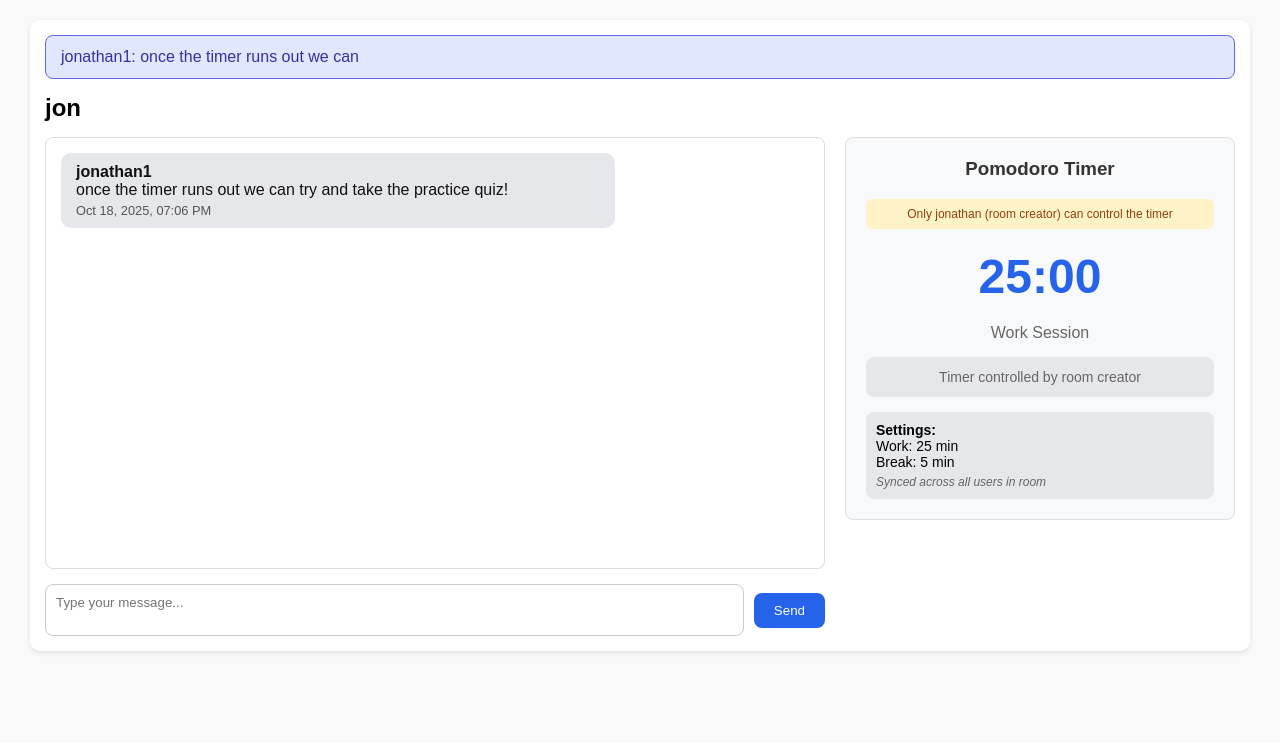
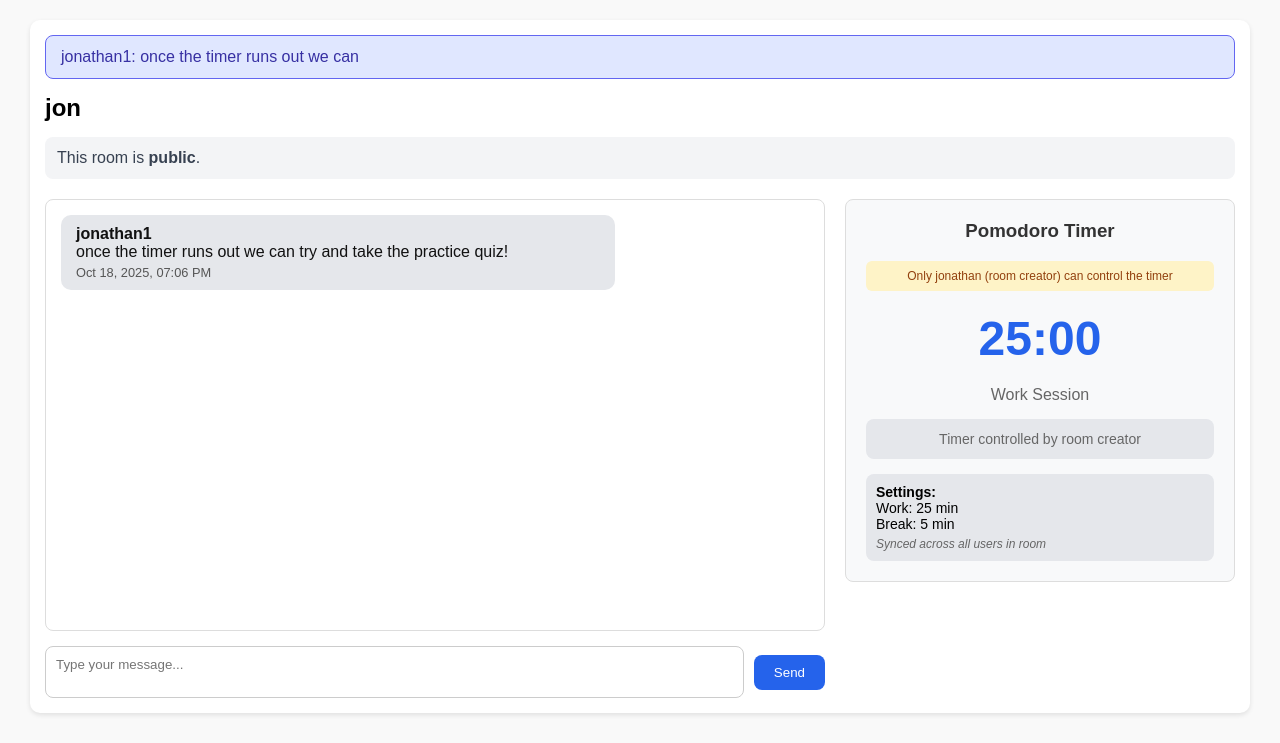
Before and after one commit to Makendy-Midouin-STAC-Software-Engineer/Fall2025-Tuesday-Team-2, a Django app: page /studybuddy/room/1/ in a window 1280 px wide. Shown: the part 68-811 px from the top of the page. Before the commit the page ends 721 px from the top, so only its background shows below. Run offline with Django 5.2, Linux system fonts and the light colour scheme; a user stored in the database is signed in; data comes from the database, SQL or seed files in the repository; both versions use the stored data as it was after the commit.

Commit message:
Implement private room access, add password prompt template

```diff
--- a/studybuddy/models.py
+++ b/studybuddy/models.py
@@ -43,6 +43,8 @@ class Room(models.Model):
     description = models.TextField(blank=True, null=True)
     created_by = models.ForeignKey(User, on_delete=models.CASCADE, related_name="rooms")
     created_at = models.DateTimeField(auto_now_add=True)
+    is_private = models.BooleanField(default=False)
+    password = models.CharField(max_length=128, blank=True, null=True)
 
     # Pomodoro Timer Fields
     timer_started_at = models.DateTimeField(null=True, blank=True)
--- a/studybuddy/templates/studybuddy/room_detail.html
+++ b/studybuddy/templates/studybuddy/room_detail.html
@@ -10,6 +10,31 @@
     </a>
     {% endif %}
 </div>
+
+{% if room.created_by == request.user %}
+<div id="privacy-controls" style="margin-bottom:20px;padding:15px;background-color:#eef2ff;border-radius:10px;">
+    <p id="privacy-status" style="margin:0 0 10px 0;color:#1e3a8a;">
+        This room is currently <strong>{% if room.is_private %}private{% else %}public{% endif %}</strong>.
+    </p>
+    <button id="togglePrivacyBtn"
+            style="background-color:{% if room.is_private %}#16a34a{% else %}#2563eb{% endif %};color:white;padding:8px 16px;border:none;border-radius:8px;cursor:pointer;">
+        {% if room.is_private %}Make Public{% else %}Make Private{% endif %}
+    </button>
+    <form id="privacyPasswordForm" style="margin-top:12px;display:none;">
+        <input type="password" id="privacyPasswordInput" placeholder="New room password" required
+               style="padding:8px;border-radius:6px;border:1px solid #cbd5f5;margin-right:8px;">
+        <button type="submit"
+                style="background-color:#1d4ed8;color:white;padding:8px 14px;border:none;border-radius:6px;cursor:pointer;">
+            Confirm
+        </button>
+    </form>
+    <p id="privacyError" style="display:none;color:#dc2626;margin-top:8px;"></p>
+</div>
+{% else %}
+<div style="margin-bottom:20px;padding:12px;border-radius:8px;background-color:#f3f4f6;color:#374151;">
+    This room is {% if room.is_private %}<strong>private</strong>{% else %}<strong>public</strong>{% endif %}.
+</div>
+{% endif %}
 
 <div style="display:flex;gap:20px;">
     <!-- Chat Section -->
@@ -110,6 +135,49 @@ let pollInterval = null;
 let messagePollInterval = null;
 let lastMode = 'work';
 let lastMessageId = null;
+const privacyEndpoint = `/studybuddy/room/${ROOM_ID}/set_privacy/`;
+let roomIsPrivate = {{ room.is_private|yesno:"true,false" }};
+const togglePrivacyBtn = document.getElementById('togglePrivacyBtn');
+const privacyPasswordForm = document.getElementById('privacyPasswordForm');
+const privacyPasswordInput = document.getElementById('privacyPasswordInput');
+const privacyStatus = document.getElementById('privacy-status');
+const privacyError = document.getElementById('privacyError');
+
+if (togglePrivacyBtn) {
+    togglePrivacyBtn.addEventListener('click', () => {
+        if (roomIsPrivate) {
+            updateRoomPrivacy({ is_private: 'false' });
+        } else if (privacyPasswordForm) {
+            privacyPasswordForm.style.display = 'block';
+            if (privacyError) {
+                privacyError.style.display = 'none';
+                privacyError.textContent = '';
+            }
+            if (privacyPasswordInput) {
+                privacyPasswordInput.value = '';
+                privacyPasswordInput.focus();
+            }
+        }
+    });
+}
+
+if (privacyPasswordForm) {
+    privacyPasswordForm.addEventListener('submit', async (event) => {
+        event.preventDefault();
+        if (!privacyPasswordInput) {
+            return;
+        }
+        const value = privacyPasswordInput.value.trim();
+        if (!value) {
+            if (privacyError) {
+                privacyError.textContent = 'Password is required.';
+                privacyError.style.display = 'block';
+            }
+            return;
+        }
+        await updateRoomPrivacy({ is_private: 'true', password: value });
+    });
+}
 
 // Fetch timer state from server
 async function fetchTimerState() {
@@ -165,6 +233,45 @@ function updateTimerDisplay(state) {
         }
     }
     lastMode = state.mode;
+}
+
+async function updateRoomPrivacy(payload) {
+    if (!togglePrivacyBtn) {
+        return;
+    }
+
+    if (privacyError) {
+        privacyError.style.display = 'none';
+        privacyError.textContent = '';
+    }
+
+    const formData = new FormData();
+    Object.entries(payload).forEach(([key, value]) => formData.append(key, value));
+
+    try {
+        const response = await fetch(privacyEndpoint, {
+            method: 'POST',
+            headers: {
+                'X-CSRFToken': getCookie('csrftoken'),
+            },
+            body: formData,
+        });
+        const data = await response.json();
+        if (!response.ok || !data.success) {
+            if (privacyError) {
+                privacyError.textContent = data.error || 'Unable to update privacy settings.';
+                privacyError.style.display = 'block';
+            }
+            return;
+        }
+        window.location.reload();
+    } catch (error) {
+        if (privacyError) {
+            privacyError.textContent = 'Unable to update privacy settings.';
+            privacyError.style.display = 'block';
+        }
+        console.error('Error updating privacy:', error);
+    }
 }
 
 async function startTimer() {
--- a/studybuddy/urls.py
+++ b/studybuddy/urls.py
@@ -29,6 +29,11 @@ urlpatterns = [
     # Rooms URLs
     path("rooms/", views.rooms, name="rooms"),
     path("room/<int:room_id>/", views.room_detail, name="room_detail"),
+    path(
+        "room/<int:room_id>/set_privacy/",
+        views.set_privacy,
+        name="set_privacy",
+    ),
     path("room/<int:room_id>/delete/", views.room_delete, name="room_delete"),
     path("room/<int:room_id>/messages/", views.get_messages, name="get_messages"),
     path("room/<int:room_id>/send-message/", views.send_message, name="send_message"),
--- a/studybuddy/views.py
+++ b/studybuddy/views.py
@@ -236,9 +236,30 @@ def rooms(request):
 @login_required
 def room_detail(request, room_id):
     room = get_object_or_404(Room, id=room_id)
+    user_is_creator = room.created_by_id == request.user.id
+    session_key = f"access_room_{room.id}"
+    has_session_access = request.session.get(session_key)
+
+    # --- Private room check ---
+    if room.is_private and not user_is_creator and not has_session_access:
+        error_message = None
+        if request.method == "POST" and "room_password" in request.POST:
+            submitted_password = request.POST.get("room_password", "")
+            if submitted_password and submitted_password == (room.password or ""):
+                request.session[session_key] = True
+                request.session.modified = True
+                return redirect("studybuddy:room_detail", room_id=room.id)
+            error_message = "Incorrect password."
+        return render(
+            request,
+            "studybuddy/room_password_prompt.html",
+            {"room": room, "error_message": error_message},
+        )
+
+    # --- Normal room logic ---
     room_messages = room.messages.order_by("timestamp")
 
-    if request.method == "POST":
+    if request.method == "POST" and "content" in request.POST:
         content = request.POST.get("content")
         if content:
             Message.objects.create(room=room, user=request.user, content=content)
@@ -246,6 +267,31 @@ def room_detail(request, room_id):
 
     context = {"room": room, "messages": room_messages}
     return render(request, "studybuddy/room_detail.html", context)
+
+
+@login_required
+@require_POST
+def set_privacy(request, room_id):
+    room = get_object_or_404(Room, id=room_id)
+
+    if room.created_by != request.user:
+        return JsonResponse({"success": False, "error": "Unauthorized"}, status=403)
+
+    make_private = request.POST.get("is_private", "").lower() in {"1", "true", "yes"}
+    if make_private:
+        password = (request.POST.get("password") or "").strip()
+        if not password:
+            return JsonResponse(
+                {"success": False, "error": "Password is required."}, status=400
+            )
+        room.is_private = True
+        room.password = password
+    else:
+        room.is_private = False
+        room.password = None
+
+    room.save()
+    return JsonResponse({"success": True, "is_private": room.is_private})
 
 
 @login_required
```
Also changed, not shown: studybuddy/templates/studybuddy/room_password_prompt.html (added, +24 -0 lines), db.sqlite3, studybuddy/migrations/0006_room_is_private_room_password.py (added).
